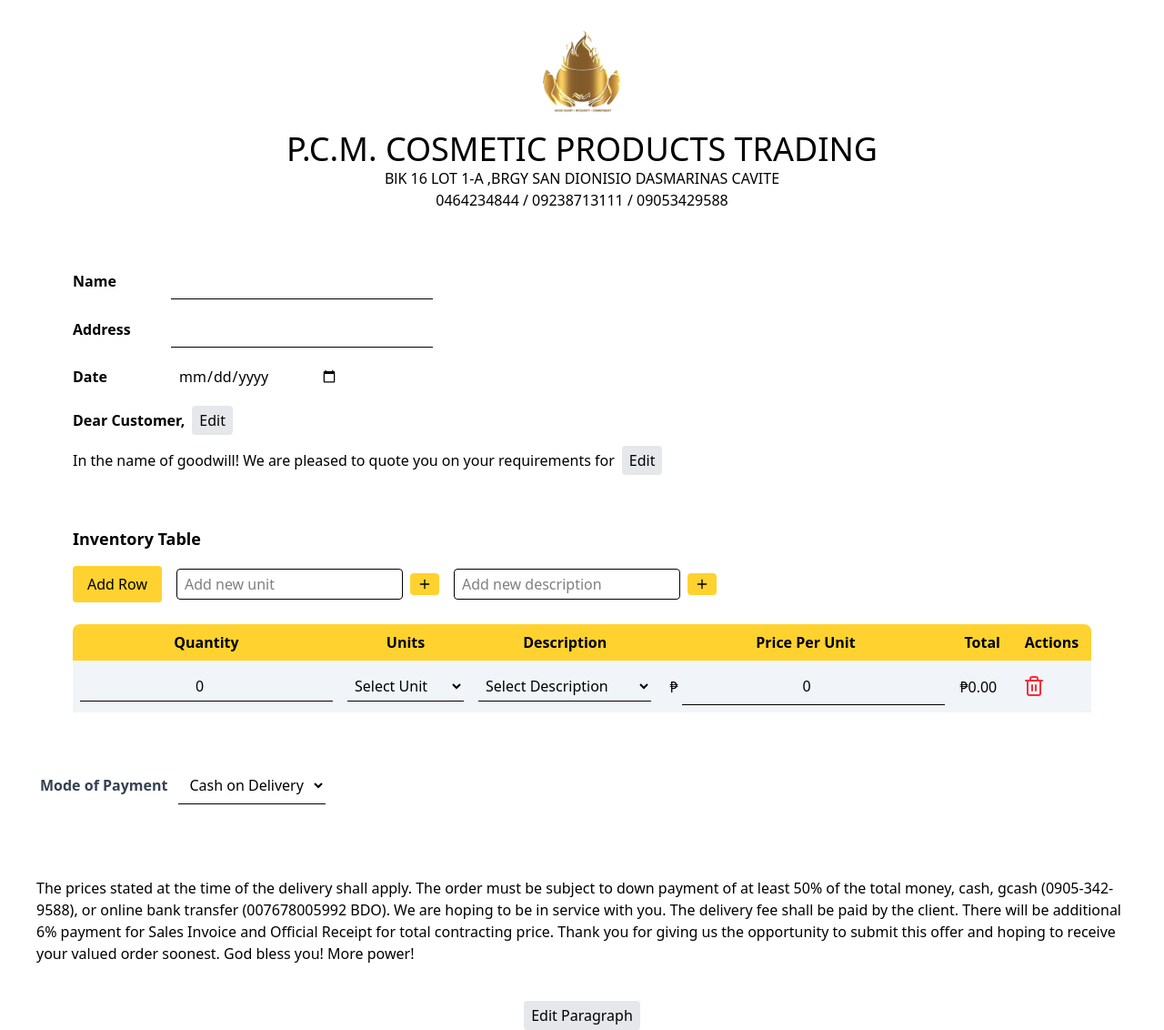
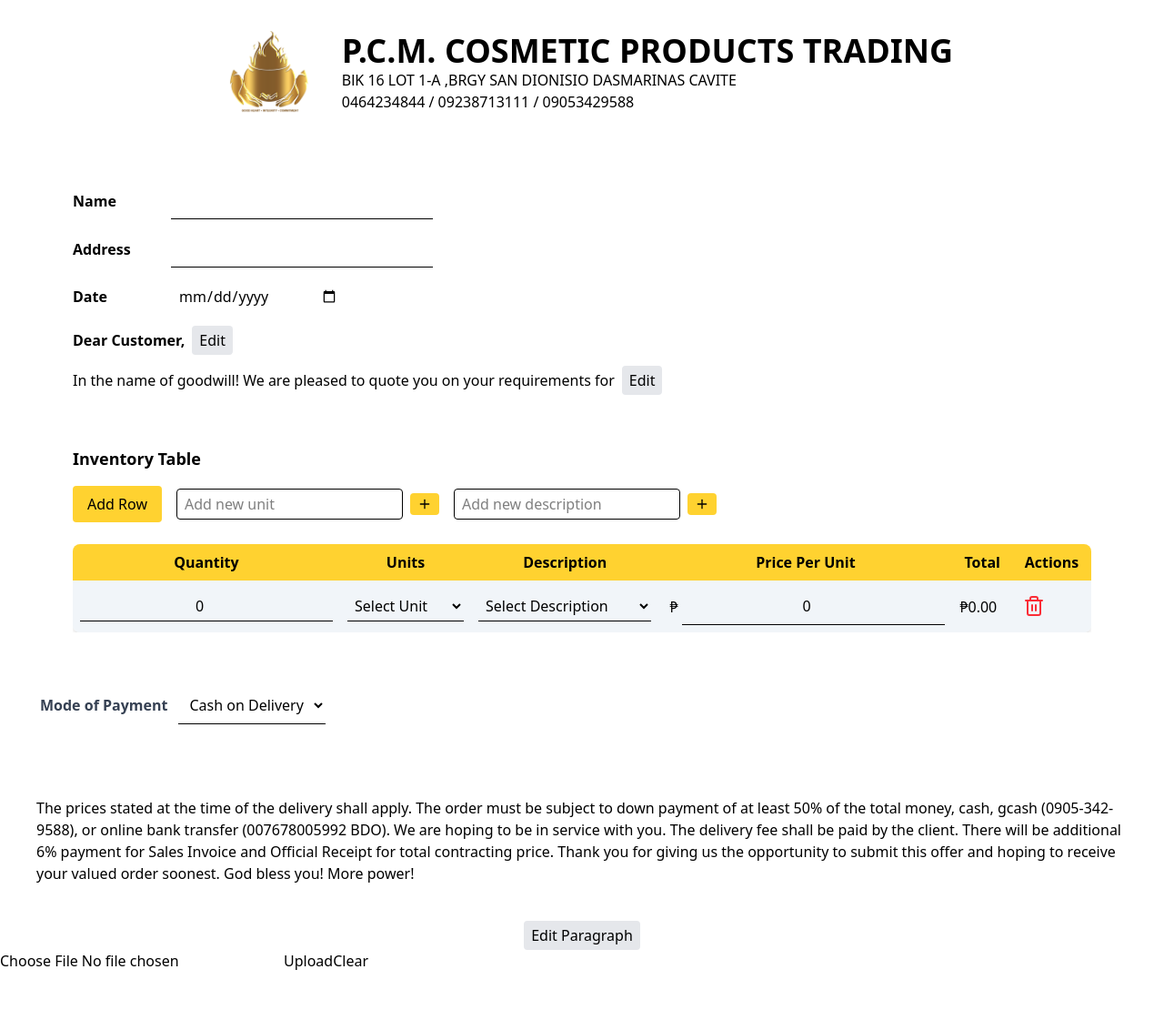
Before and after one commit to gianybut/PCM_QUOTATION, a React (Vite) app in the folder frontend/: page / in a window 1280 px wide. Shown: the whole page at 91% size. After the commit the page ends 1068 px from the top, so only its background shows below. Built offline with nearby package versions, Linux system fonts and the light colour scheme.

Commit message:
added signature component

```diff
--- a/frontend/src/App.jsx
+++ b/frontend/src/App.jsx
@@ -3,11 +3,12 @@
 import ModeOfPayment from "./components/PaymentDropdown";
 import UserForm from "./components/UserForm";
 import BottomText from "./components/BottomText";
+import Signature from "./components/Signature";
 
 const App = () => {
   return (
     <div className="">
-      <div>
+      <div className="flex justify-center items-center">
         <Header></Header>
       </div>
       <div>
@@ -17,6 +18,7 @@
       <div>
         <ModeOfPayment></ModeOfPayment>
         <BottomText></BottomText>
+        <Signature></Signature>
       </div>
     </div>
   );
--- a/frontend/src/components/Header.jsx
+++ b/frontend/src/components/Header.jsx
@@ -2,11 +2,13 @@
 
 const Header = () => {
   return (
-    <div className='flex flex-col items-center justify-center text-center min-h-[20vh] p-4'>
-        <img src={pcmLogo} alt="pcm logo" className='size-32' />
-        <h1 className='text-4xl' >P.C.M. COSMETIC PRODUCTS TRADING</h1>
+    <div className='flex min-h-[20vh] p-4 items-center mx-auto'>
+      <img src={pcmLogo} alt="pcm logo" className='h-32 w-auto mr-4' />
+      <div className='flex flex-col'>
+        <h1 className='text-4xl font-bold'>P.C.M. COSMETIC PRODUCTS TRADING</h1>
         <h1>BlK 16 LOT 1-A ,BRGY SAN DIONISIO DASMARINAS CAVITE</h1>
         <h1>0464234844 / 09238713111 / 09053429588</h1>
+      </div>
     </div>
   )
 }
--- /dev/null
+++ b/frontend/src/components/Signature.jsx
@@ -0,0 +1,91 @@
+import React, { useState, useRef } from 'react';
+
+const Signature = () => {
+  const [image, setImage] = useState(null);
+  const fileInputRef = useRef(null);
+
+  const handleImageChange = (event) => {
+    const file = event.target.files[0];
+
+    if (file) {
+      // 1. Preview the image (optional but recommended):
+      const reader = new FileReader();
+      reader.onloadend = () => {
+        setImage(reader.result); // Set the data URL for preview
+      };
+      reader.readAsDataURL(file);
+
+      // 2. Store the file object (for later upload):
+      // You can store the file object directly in state, or if you are uploading right away,
+      // you can send the file directly from here.
+      // setImage(file); // If you're not previewing
+    } else {
+      setImage(null); // Clear preview if no file selected
+    }
+  };
+
+  const handleUpload = () => {
+    if (image) {
+      // Here you would typically use `fetch` or `axios` to send the `image` to your server.
+      // Example using fetch (replace with your actual API endpoint):
+
+      const formData = new FormData();
+      formData.append('image', image); // 'image' is the name your server expects
+
+      fetch('/your-api-endpoint', {
+        method: 'POST',
+        body: formData,
+      })
+        .then((response) => response.json())
+        .then((data) => {
+          console.log('Image uploaded:', data);
+          // Handle success (e.g., show a success message)
+        })
+        .catch((error) => {
+          console.error('Error uploading image:', error);
+          // Handle error (e.g., show an error message)
+        });
+
+
+      // If you are storing the file object instead of the dataURL:
+      // const formData = new FormData();
+      // formData.append('image', image); // 'image' is the name your server expects
+
+      // fetch('/your-api-endpoint', {
+      //   method: 'POST',
+      //   body: formData,
+      // })
+      // ... (rest of the fetch code)
+    } else {
+      alert('Please select an image first.');
+    }
+  };
+
+
+  const handleClear = () => {
+    setImage(null);
+    if(fileInputRef.current) {
+        fileInputRef.current.value = ''; // clear the input
+    }
+  }
+
+  return (
+    <div>
+      <input
+        type="file"
+        accept="image/*" // Optional: restrict to image files
+        onChange={handleImageChange}
+        ref={fileInputRef} // ref for clearing the input
+      />
+      {image && (
+        <div>
+          <img src={image} alt="Preview" style={{ maxWidth: '300px' }} />
+        </div>
+      )}
+      <button onClick={handleUpload} disabled={!image}>Upload</button>
+      <button onClick={handleClear}>Clear</button>
+    </div>
+  );
+};
+
+export default Signature;
```
